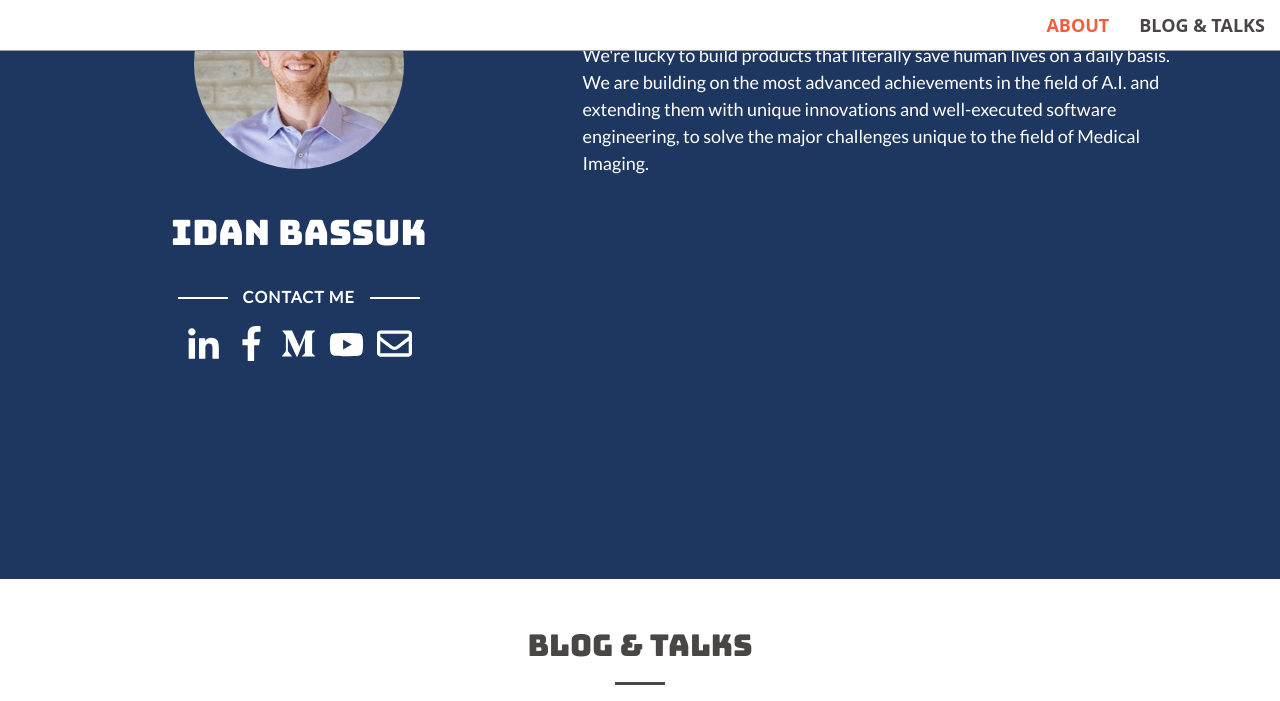
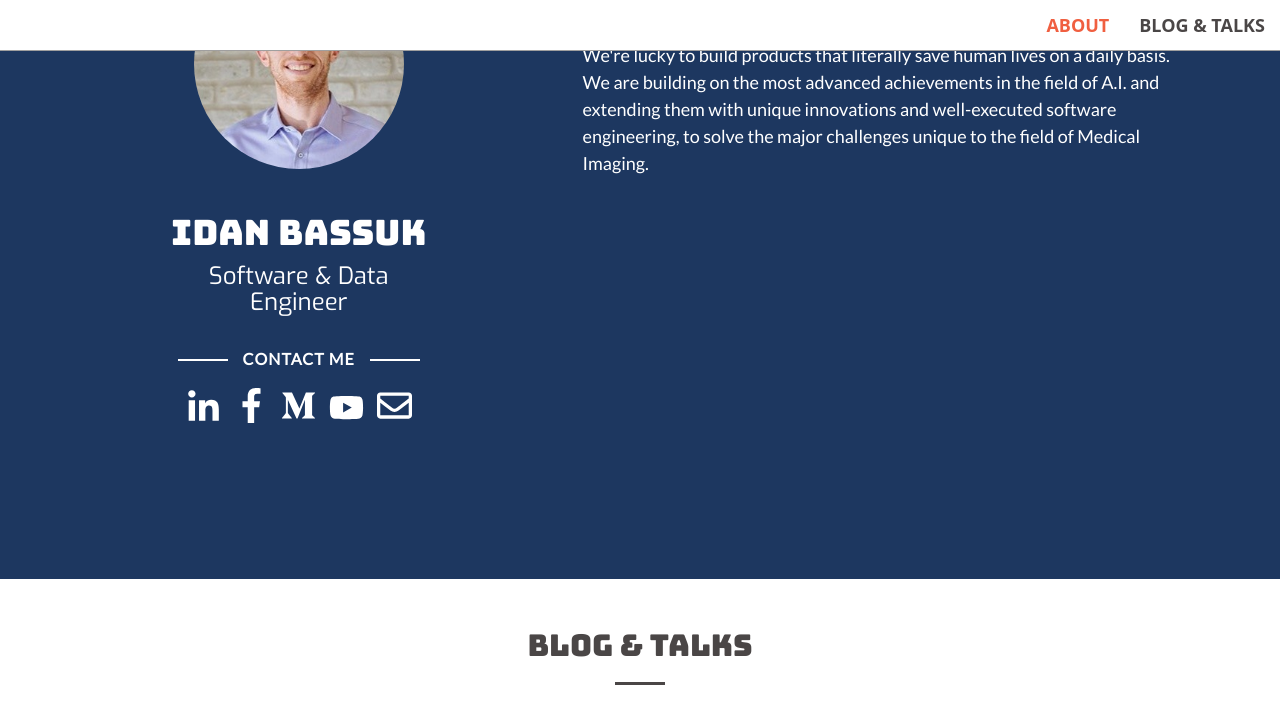
Before and after one commit to idan-bassuk/idan-bassuk.github.io, a Jekyll site: the page built from index.html, in a window 1280 px wide and 900 px high, scrolled down 1041 px, cut to the strip 0-701 px from the top of the window. Built offline with Jekyll 4.4.1, drawn with Linux system fonts in a browser that asks for light colours.

Commit message:
Update about.html

```diff
--- a/_includes/about.html
+++ b/_includes/about.html
@@ -5,7 +5,7 @@
                 <div class="service-box team">
                     <img id="profile-photo" src="img/idan.jpeg" class="img-responsive img-circle" alt="">
                     <h1>{{ site.owner }}</h1>
-		    <h3>{{ site.description }}</h3>
+		    <h3>{{ site.whoami }}</h3>
 		    <br>
                     <h3 class="fancy"><span>Contact Me</span></h3>
 		    {% include social.html  %}
```
